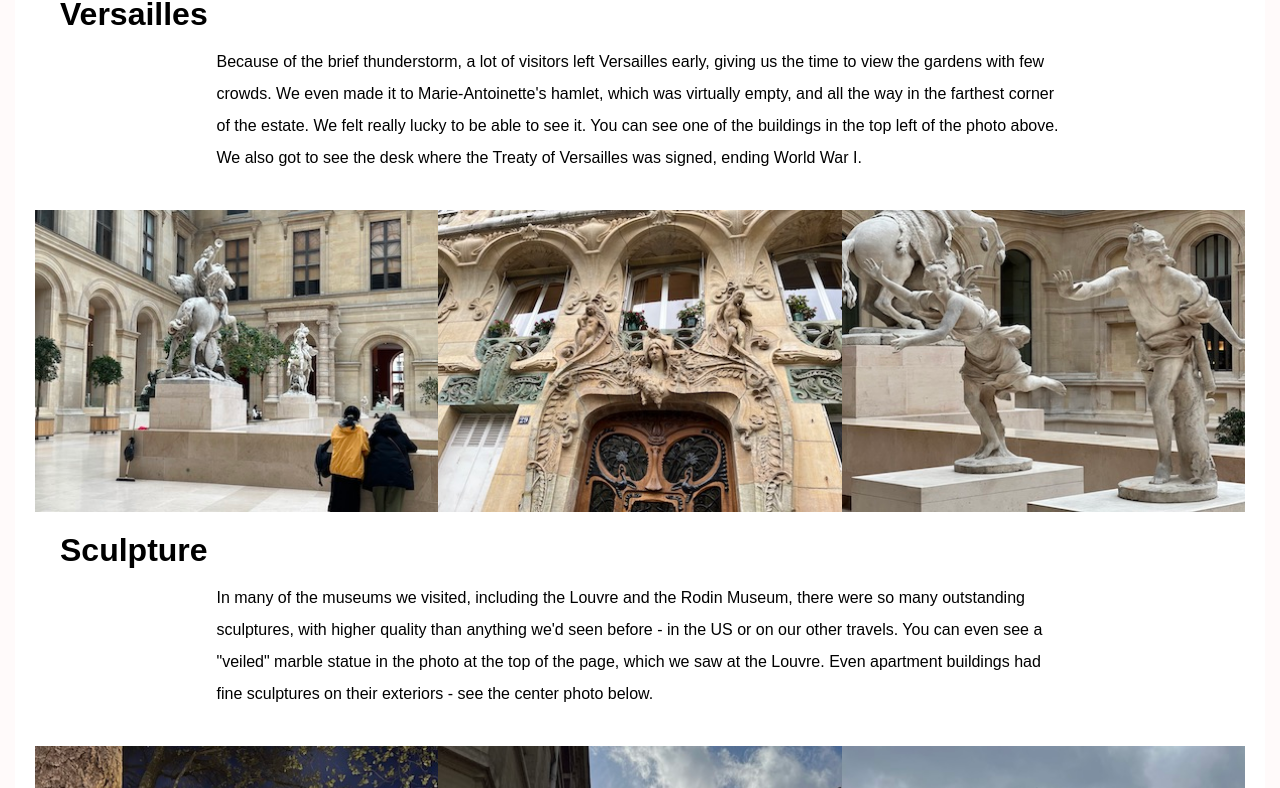
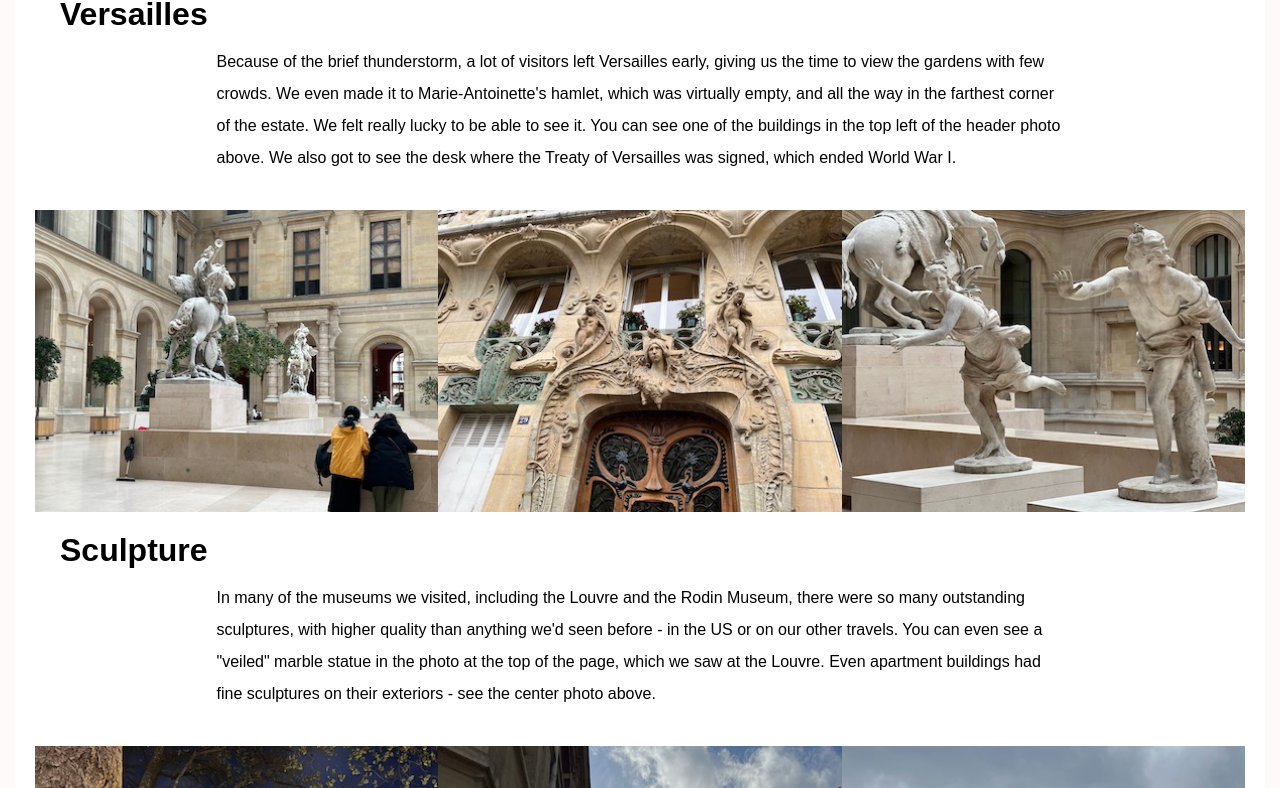
Before and after one commit to billandjessparis/billandjessparis.github.io, a Jekyll site: the page built from highlights.html, in a window 1280 px wide and 1400 px high, scrolled down 1323 px. Shown: the part 207-995 px from the top of the window. Built offline with Jekyll 4.4.1, drawn with Linux system fonts in a browser that asks for light colours; some of the changed text lies outside the part shown.

Commit message:
Text fixes, new food question

```diff
--- a/day1.html
+++ b/day1.html
@@ -7,7 +7,7 @@ layout: default
 <h1>Sights Within Walking Distance</h1>
 <p>
     The tour would meet up in mid-afternoon, so we decided to use the morning to sightsee on our own. We crossed the
-    river to the <strong>Arc de Triomphe</strong>, where we learned about the axe historique, an amazing urban plan that aligned the
+    river to the <strong>Arc de Triomphe</strong>, where we learned about the <em>axe historique</em>, an amazing urban plan that aligned the
     Grande Arche in La Défense, the Arc de Triomphe and the front of the Louvre. Standing by the Arc de Triomphe,
     you could look in either direction and clearly see those two other landmarks!
 </p>
--- a/foods.html
+++ b/foods.html
@@ -131,7 +132,8 @@ layout: default
     <strong>Croque Madame</strong>: second column, second item down<br>
     <strong>Paris-Brest</strong>: fourth column, top item<br>
     <strong>Mont Blanc</strong>: second column, third item down<br>
-    <strong>McDonald's pastry counter</strong> : first column, top item<br>
+    <strong>McDonald's pastry counter</strong>: first column, top item<br>
+    <strong>The French national motto in the form of chocolate</strong>: fourth column, third item down<br>
 </p>
 
-{% include next_button.html text="Favorites" url="highlights.html" %}
+{% include next_button.html text="Our Favorites" url="highlights.html" %}
--- a/highlights.html
+++ b/highlights.html
@@ -14,8 +14,8 @@ layout: default
     Because of the brief thunderstorm, a lot of visitors left Versailles early,
     giving us the time to view the gardens with few crowds. We even made it to Marie-Antoinette's hamlet, which
     was virtually empty, and all the way in the farthest corner of the estate. We felt really lucky to be able to
-    see it. You can see one of the buildings in the top left of the photo above. We also got to see the
-    desk where the Treaty of Versailles was signed, ending World War I.
+    see it. You can see one of the buildings in the top left of the header photo above. We also got to see the
+    desk where the Treaty of Versailles was signed, which ended World War I.
 </p>
 
 <div class="garden-grid">
@@ -30,7 +30,7 @@ layout: default
     there were so many outstanding sculptures, with higher quality than anything we'd seen before - in the US
     or on our other travels. You can even see a "veiled" marble statue in the photo at the top of the page,
     which we saw at the Louvre. Even apartment buildings had fine sculptures on their exteriors - see
-    the center photo below.
+    the center photo above.
 
 </p>
 
--- a/index.html
+++ b/index.html
@@ -86,7 +86,7 @@ layout: default
 </div>
 
 <p>
-    <strong>4. Locals Shared Tips and Culture</strong> <br>
+    <strong>4. Locals Share Tips and Culture</strong> <br>
     Our tour guide and museum guides were all locals so we got insider tips on what
     foods to try, what times to go to popular attractions, the history of the neighborhoods, etc.
 </p>
```
Also changed, not shown: other parts of foods.html (+1 -0 lines), other parts of highlights.html (+1 -1 lines).
